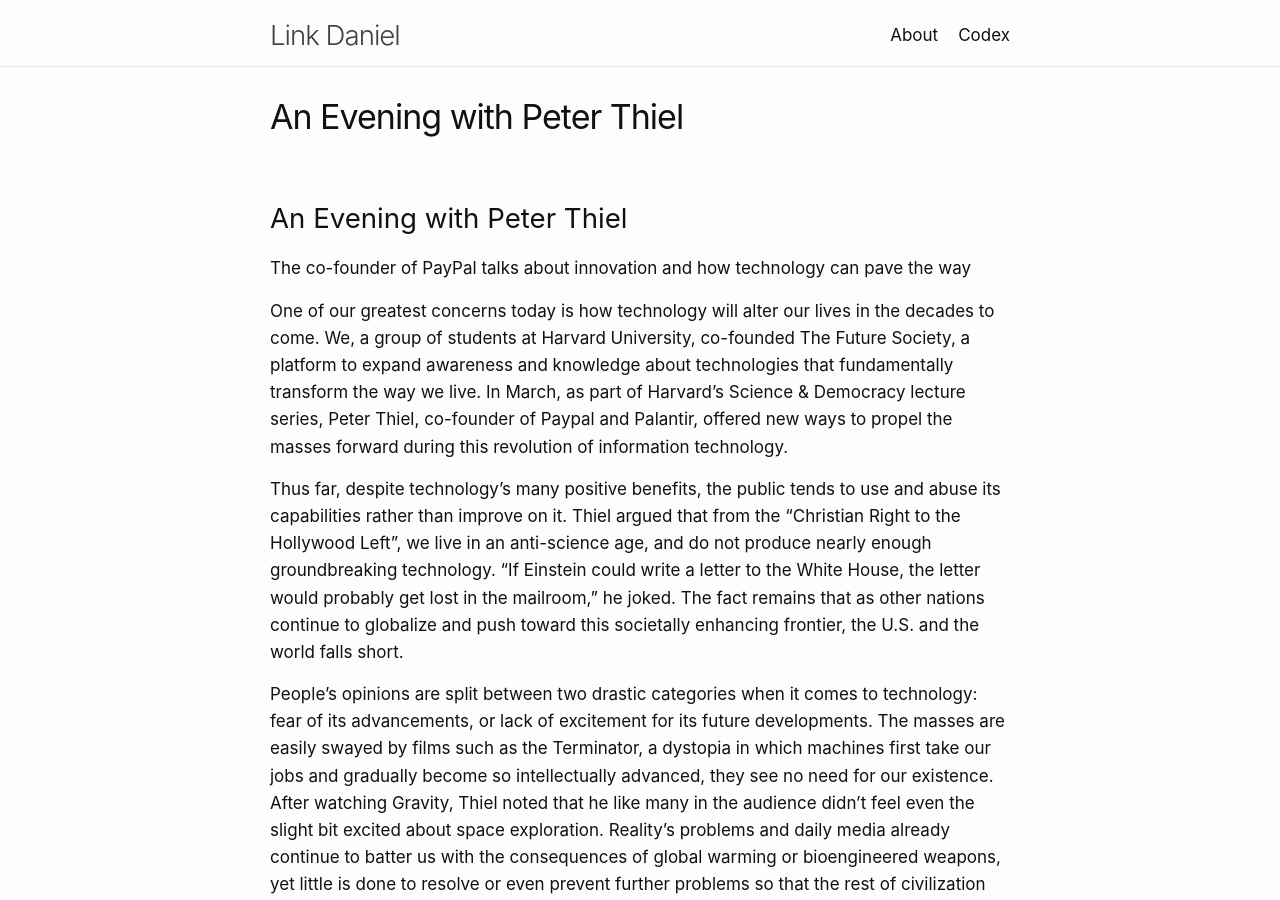
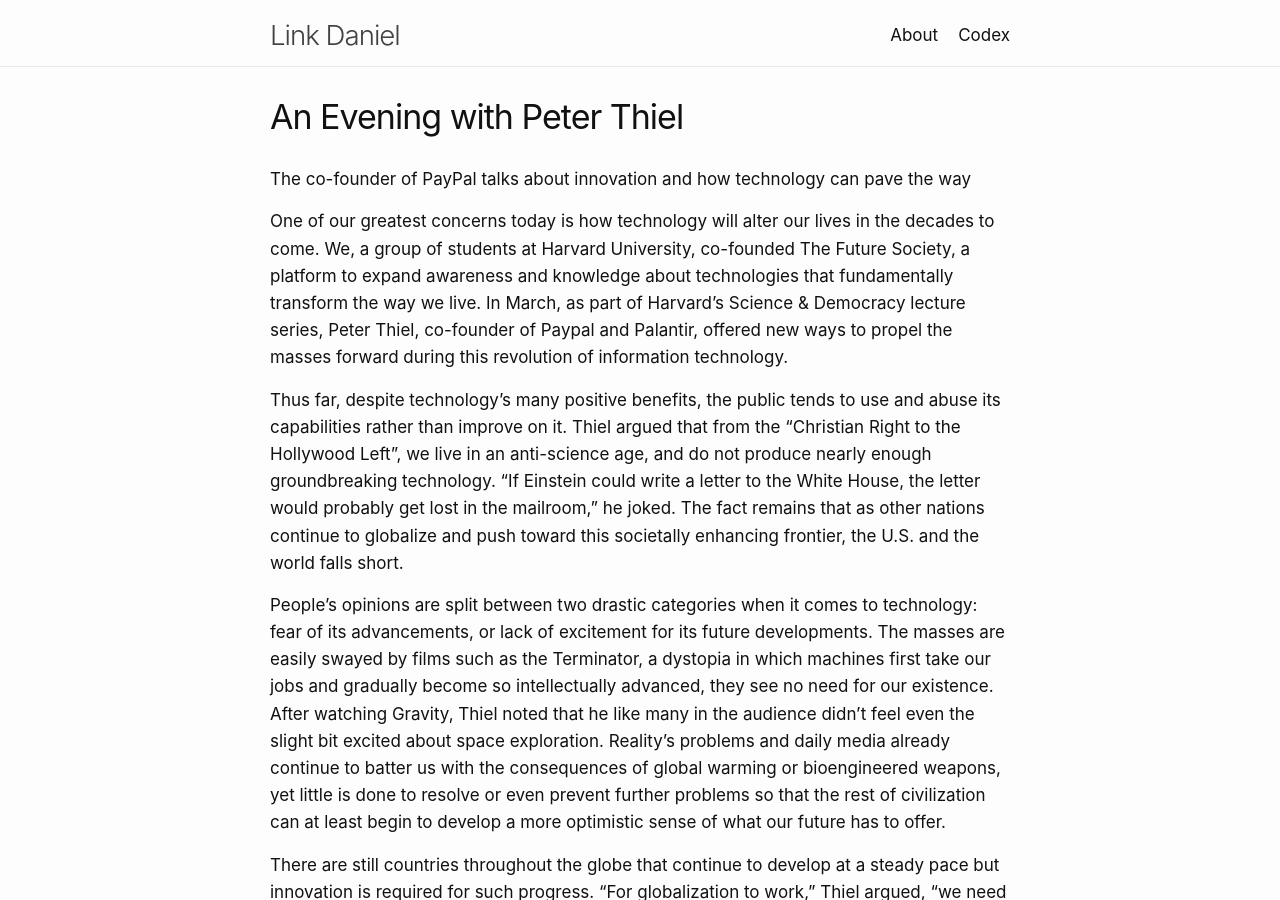
Before and after one commit to link-daniel/link.github.io, a Jekyll site: the page built from thielevening.md, in a window 1280 px wide and 900 px high. Built offline with Jekyll 4.4.1, drawn with Linux system fonts in a browser that asks for light colours; our own code applies the rules of GitHub Pages for plain Markdown files; part of the change alters nothing that is shown.

Commit message:
Update thielevening.md

```diff
--- a/thielevening.md
+++ b/thielevening.md
@@ -1,4 +1,9 @@
-### An Evening with Peter Thiel
+---
+layout: post
+title:  "An Evening with Peter Thiel"
+categories:
+tags: syrus action
+---
 
 The co-founder of PayPal talks about innovation and how technology can pave the way
 
```
